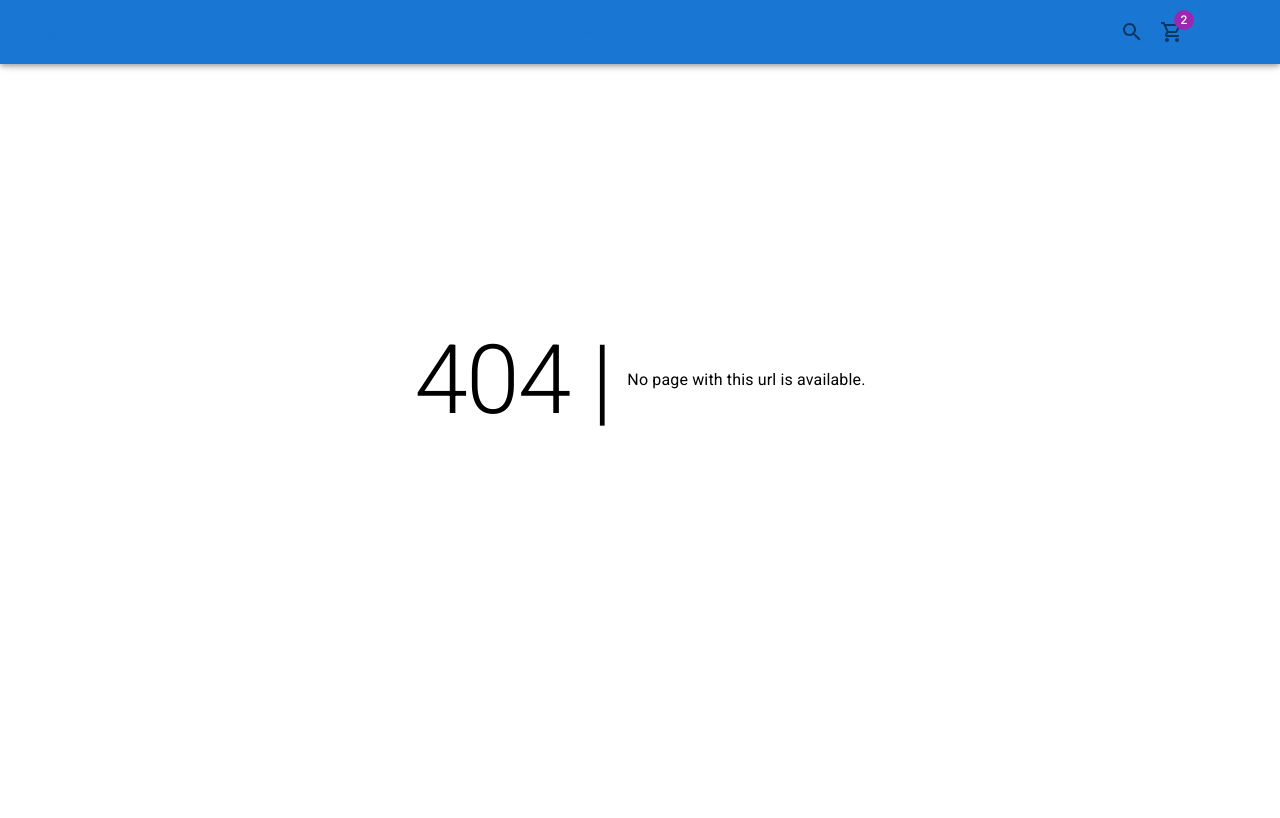
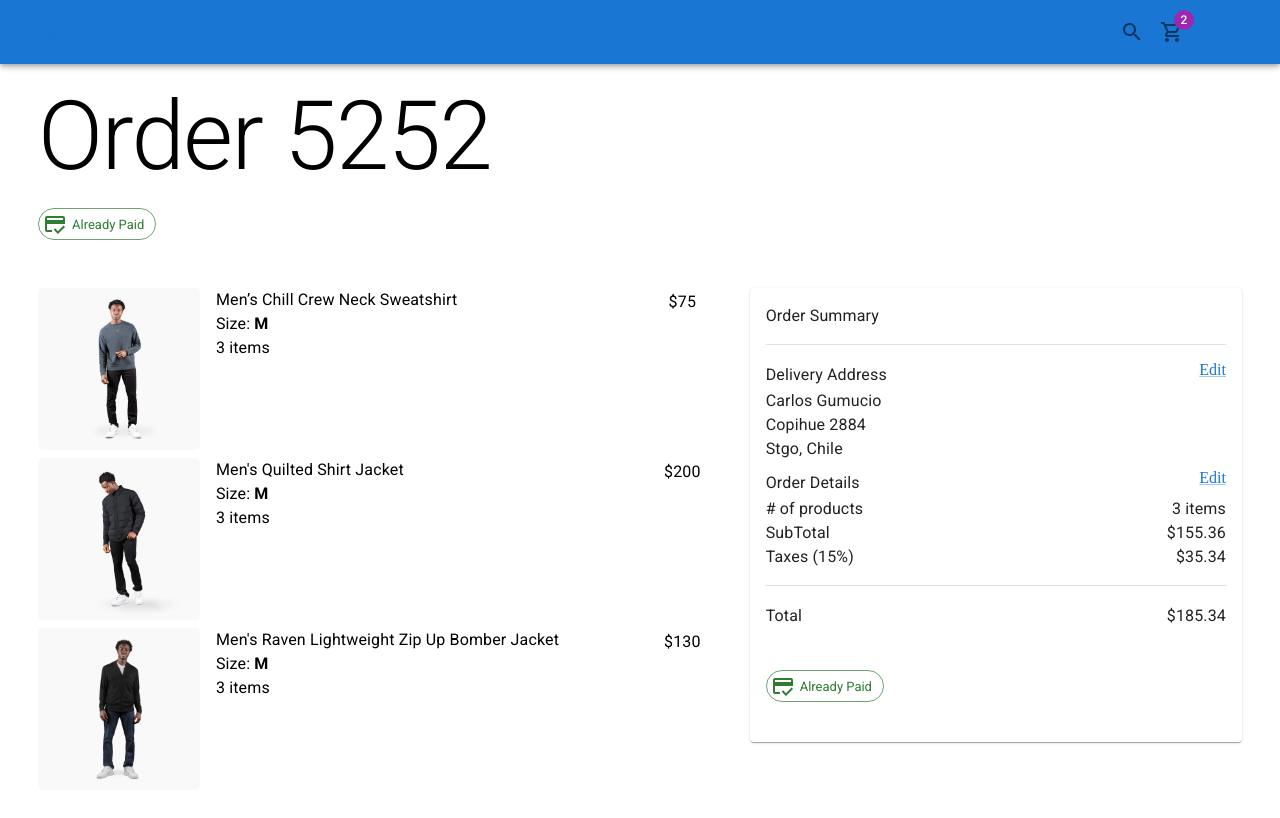
Before and after one commit to carlosgl93/tesla-shop, a Next.js app: page /orders/1 in a window 1280 px wide. Before the commit this address had no page. Shown: the top 818 px of the page. Built offline with nearby package versions, Linux system fonts and the light colour scheme.

Commit message:
Added checkout summary page and order/id page

```diff
--- a/pages/checkout/summary.tsx
+++ b/pages/orders/[id].tsx
@@ -9,19 +9,41 @@ import {
   Box,
   Button,
   Link,
+  Chip,
 } from "@mui/material";
 import CartList from "../../components/cart/CartList";
 import OrderSummary from "../../components/cart/OrderSummary";
 import ShopLayout from "../../components/layouts/ShopLayout";
+import {
+  CreditCardOffOutlined,
+  CreditScoreOutlined,
+} from "@mui/icons-material";
 
 interface Props {}
 
-const Summary: FC<Props> = () => {
+const OrderPage: FC<Props> = () => {
   return (
-    <ShopLayout title='Your Order Summary' pageDescription='Your order summary'>
+    <ShopLayout
+      title='Order 5252 Summary'
+      pageDescription='Please check if everything is correct'
+    >
       <Typography variant='h1' component='h1'>
-        Shopping Cart
+        Order 5252
       </Typography>
+      {/* <Chip
+        sx={{ my: 2 }}
+        label='Pending Payment'
+        variant='outlined'
+        color='error'
+        icon={<CreditCardOffOutlined />}
+      /> */}
+      <Chip
+        sx={{ my: 2 }}
+        label='Already Paid'
+        variant='outlined'
+        color='success'
+        icon={<CreditScoreOutlined />}
+      />
       <Grid container sx={{ mt: 2 }} spacing={2}>
         <Grid item xs={12} sm={7}>
           <CartList />
@@ -52,9 +74,17 @@ const Summary: FC<Props> = () => {
               <OrderSummary />
 
               <Box sx={{ mt: 3 }}>
-                <Button color='secondary' className='circular-btn' fullWidth>
-                  Confirm Order
-                </Button>
+                {/* todo */}
+                {/* <Button color='secondary' className='circular-btn' fullWidth>
+                  Pay Order
+                </Button> */}
+                <Chip
+                  sx={{ my: 2 }}
+                  label='Already Paid'
+                  variant='outlined'
+                  color='success'
+                  icon={<CreditScoreOutlined />}
+                />
               </Box>
             </CardContent>
           </Card>
@@ -64,4 +94,4 @@ const Summary: FC<Props> = () => {
   );
 };
 
-export default Summary;
+export default OrderPage;
```
